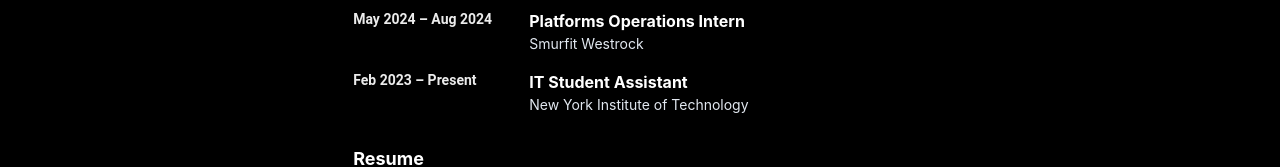
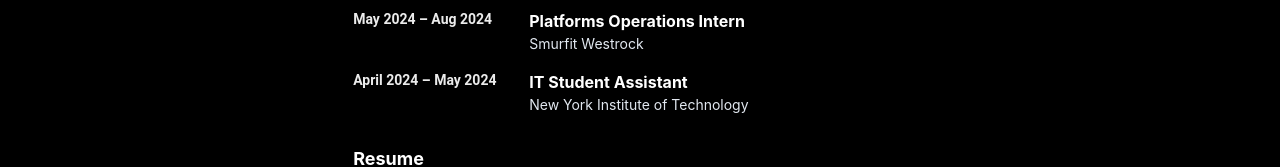
Before and after one commit to anuragkar-dev/anuragkar.dev, a Next.js app: page / in a window 1280 px wide. Shown: the part 582-749 px from the top of the page. Built offline with nearby package versions, Linux system fonts and the light colour scheme.

Commit message:
change date

```diff
--- a/pages/index.js
+++ b/pages/index.js
@@ -188,7 +188,7 @@
                                         )}
                                         whiteSpace="nowrap"
                                     >
-                                        Feb 2023 – Present
+                                        April 2024 – May 2024
                                     </Text>
                                 </GridItem>
                                 <GridItem>
```
